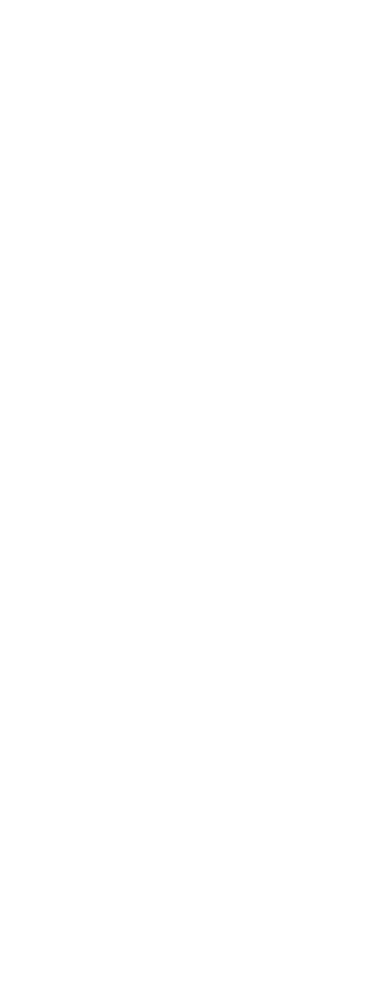
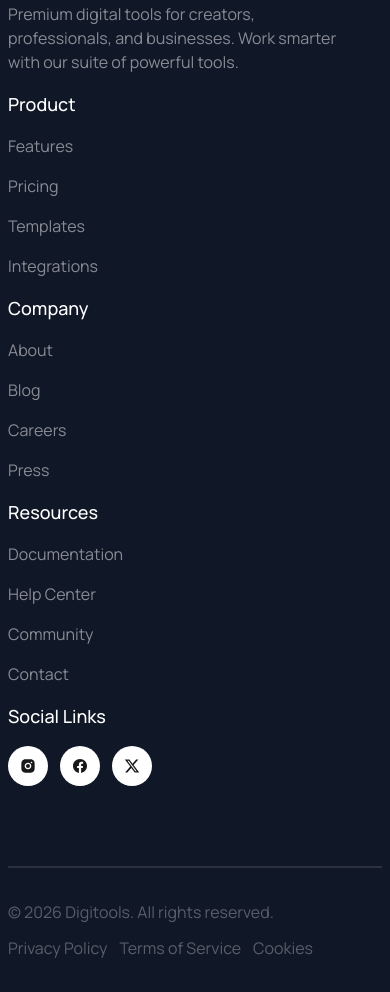
Before and after one commit to jubayer50/digiTools, a React (Vite) app: page / in a window 390 px wide. Shown: the part 3960-4952 px from the top of the page. Before the commit the page ends 3834 px from the top, so only its background shows below. Built offline with nearby package versions, Linux system fonts and the light colour scheme.

Commit message:
footer section done with responsived

```diff
--- a/src/App.jsx
+++ b/src/App.jsx
@@ -1,5 +1,6 @@
 import "./App.css";
 import Banner from "./Components/Banner/Banner";
+import Footer from "./Components/Footer/Footer";
 import NavBar from "./Components/NavBar/NavBar";
 import Started from "./Components/Started/Started";
 import Stats from "./Components/Stats/Stats";
@@ -17,6 +18,8 @@
       <Started></Started>
 
       <Transform></Transform>
+
+      <Footer></Footer>
     </>
   );
 }
--- /dev/null
+++ b/src/Components/Footer/Footer.jsx
@@ -0,0 +1,86 @@
+import React from "react";
+import { FaXTwitter } from "react-icons/fa6";
+import { IoLogoFacebook } from "react-icons/io5";
+import { RiInstagramFill } from "react-icons/ri";
+
+const Footer = () => {
+  return (
+    <div className="bg-[#101727] pt-20 md:pt-30">
+      <div className="max-w-300 mx-auto px-2">
+        <div className="flex flex-col md:flex-row gap-4 md:justify-between pb-20 border-b-2 border-[#E5E7EB20]">
+          <div>
+            <h2 className="text-2xl md:text-4xl font-extrabold text-white">
+              DigiTools
+            </h2>
+            <p className="mt-4 max-w-87.5 text-[#ffffff80]">
+              Premium digital tools for creators, professionals, and businesses.
+              Work smarter with our suite of powerful tools.
+            </p>
+          </div>
+
+          <div>
+            <h4 className="text-white text-lg font-medium mb-4">Product</h4>
+            <div className="space-y-4 text-[#ffffff80]">
+              <p>Features</p>
+              <p>Pricing</p>
+              <p>Templates</p>
+              <p>Integrations</p>
+            </div>
+          </div>
+
+          <div>
+            <h4 className="text-white text-lg font-medium mb-4">Company</h4>
+            <div className="space-y-4 text-[#ffffff80]">
+              <p>About</p>
+              <p>Blog</p>
+              <p>Careers</p>
+              <p>Press</p>
+            </div>
+          </div>
+
+          <div>
+            <h4 className="text-white text-lg font-medium mb-4">Resources</h4>
+            <div className="space-y-4 text-[#ffffff80]">
+              <p>Documentation</p>
+              <p>Help Center</p>
+              <p>Community</p>
+              <p>Contact</p>
+            </div>
+          </div>
+
+          <div className="">
+            <h4 className="text-white text-lg font-medium mb-4">
+              Social Links
+            </h4>
+            <div className="flex gap-3">
+              <div className="h-10 w-10 rounded-full flex justify-center items-center bg-white">
+                <RiInstagramFill></RiInstagramFill>
+              </div>
+
+              <div className="h-10 w-10 rounded-full flex justify-center items-center bg-white">
+                <IoLogoFacebook></IoLogoFacebook>
+              </div>
+
+              <div className="h-10 w-10 rounded-full flex justify-center items-center bg-white">
+                <FaXTwitter></FaXTwitter>
+              </div>
+            </div>
+          </div>
+        </div>
+
+        <div className="py-8 text-[#FAFAFA50] flex flex-col md:flex-row gap-3 justify-between">
+          <p className="">© 2026 Digitools. All rights reserved.</p>
+
+          <div className="flex gap-3">
+            <p>Privacy Policy </p>
+            <p>Terms of Service</p>
+            <p>Cookies</p>
+          </div>
+        </div>
+      </div>
+    </div>
+  );
+};
+
+export default Footer;
+<div>Footer</div>;
--- a/src/Components/NavBar/NavBar.jsx
+++ b/src/Components/NavBar/NavBar.jsx
@@ -32,7 +32,7 @@
         </div>
 
         <div className="flex items-center gap-4">
-          <GrCart></GrCart>
+          <GrCart className="cursor-pointer"></GrCart>
           <p className="font-medium md:font-semibold text-[#101727]">Login</p>
           <button className="btn rounded-full py-2 px-3 md:py-3 md:px-4 bg-linear-to-r from-[#4F39F6] to-[#9514FA] font-medium md:font-semibold text-white">
             Get Started
```
